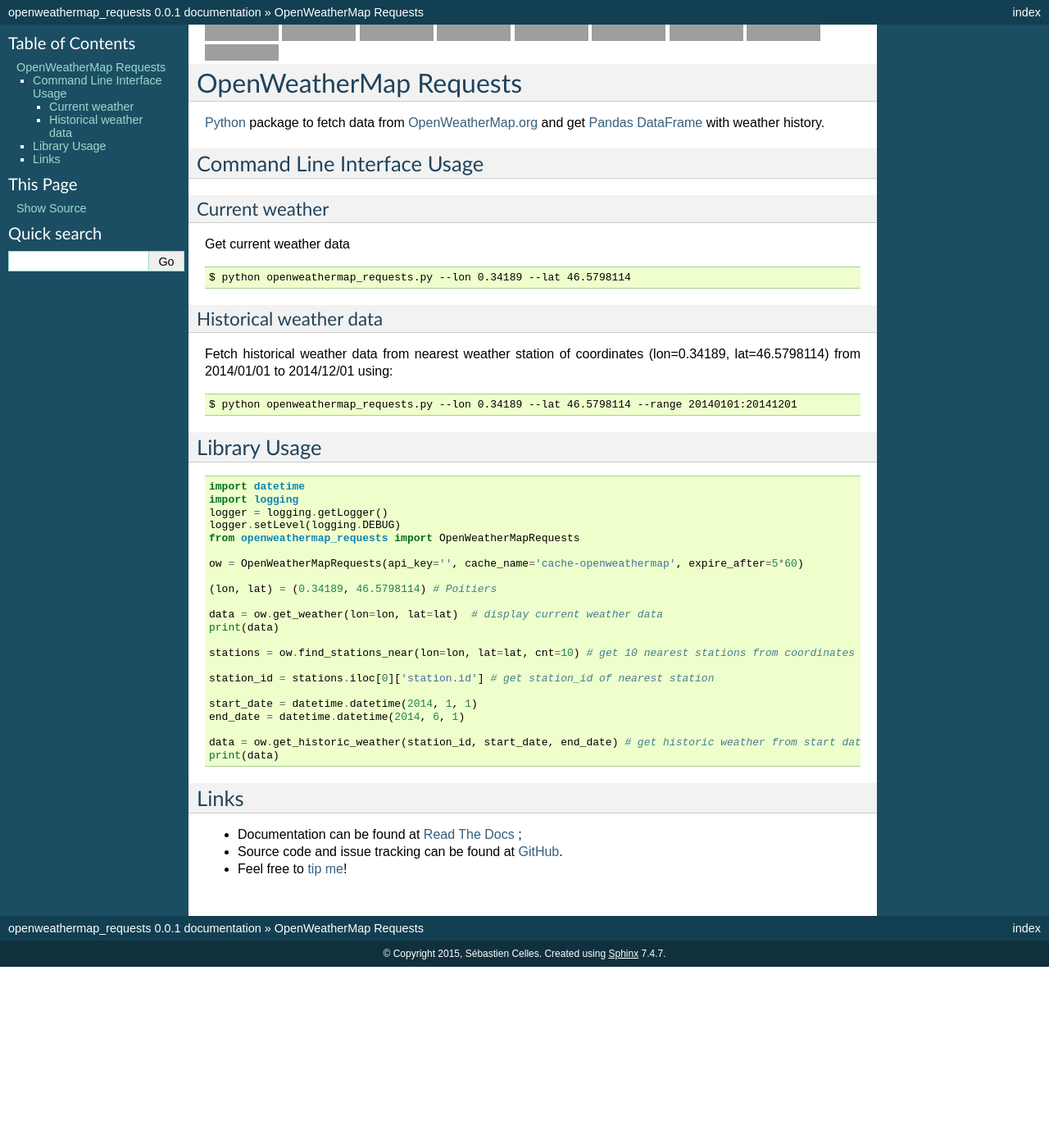
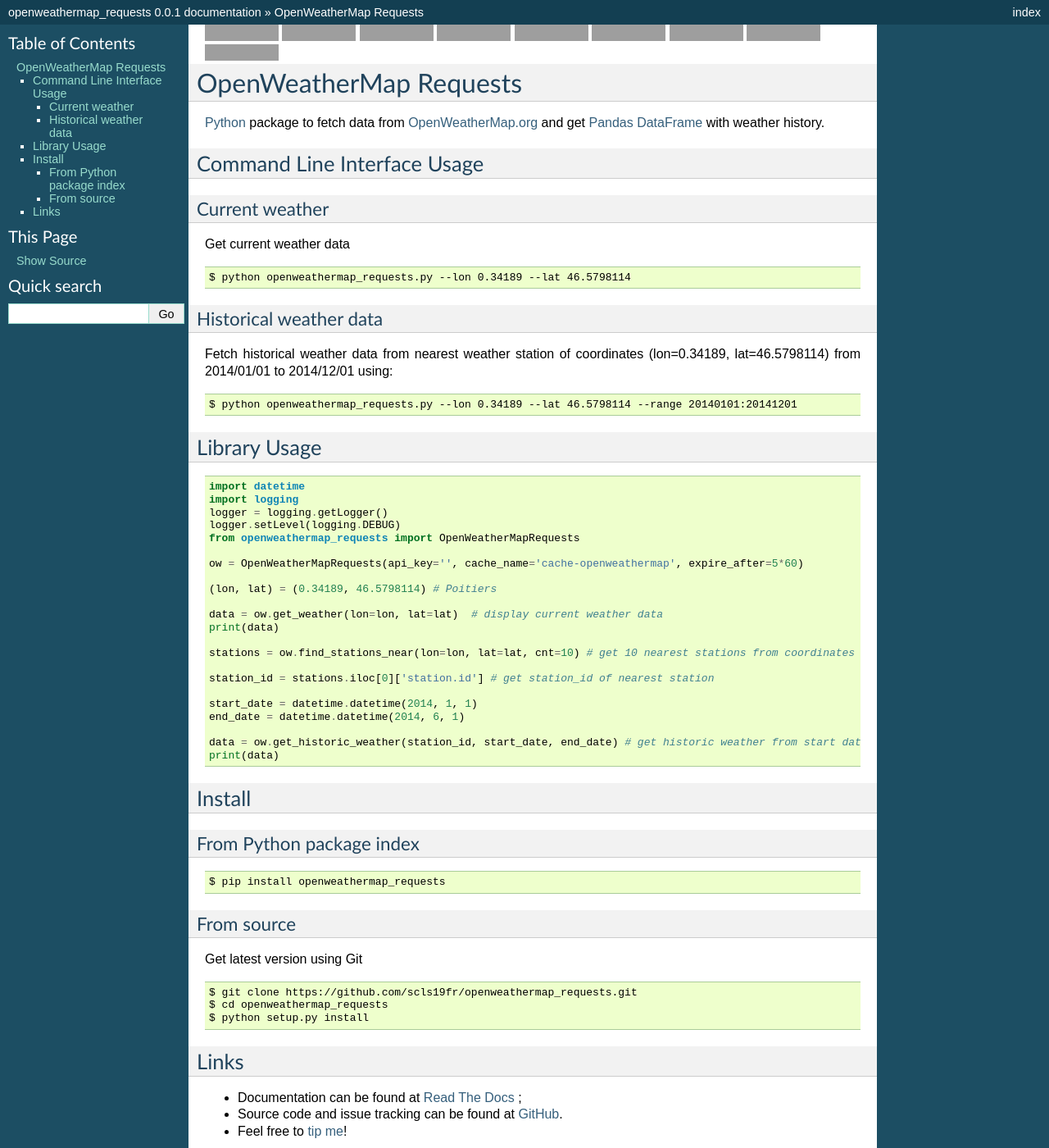
Before and after one commit to scls19fr/openweathermap_requests, a Sphinx documentation site: the page built from docs/source/index.rst, in a window 1280 px wide and 1400 px high, cut to the strip 0-1400 px from the top of the window. Shown: the whole strip at 82% size. Built offline with Sphinx 7.4.7, drawn with Linux system fonts in a browser that asks for light colours; grey boxes are pictures that could not be loaded.

Commit message:
Add install instructions

```diff
--- a/docs/source/index.rst
+++ b/docs/source/index.rst
@@ -89,6 +89,26 @@
     data = ow.get_historic_weather(station_id, start_date, end_date) # get historic weather from start date to end date
     print(data)
 
+Install
+-------
+
+From Python package index
+~~~~~~~~~~~~~~~~~~~~~~~~~
+
+::
+
+    $ pip install openweathermap_requests
+
+From source
+~~~~~~~~~~~
+
+Get latest version using Git
+
+::
+
+    $ git clone https://github.com/scls19fr/openweathermap_requests.git
+    $ cd openweathermap_requests
+    $ python setup.py install
 
 Links
 -----
```
